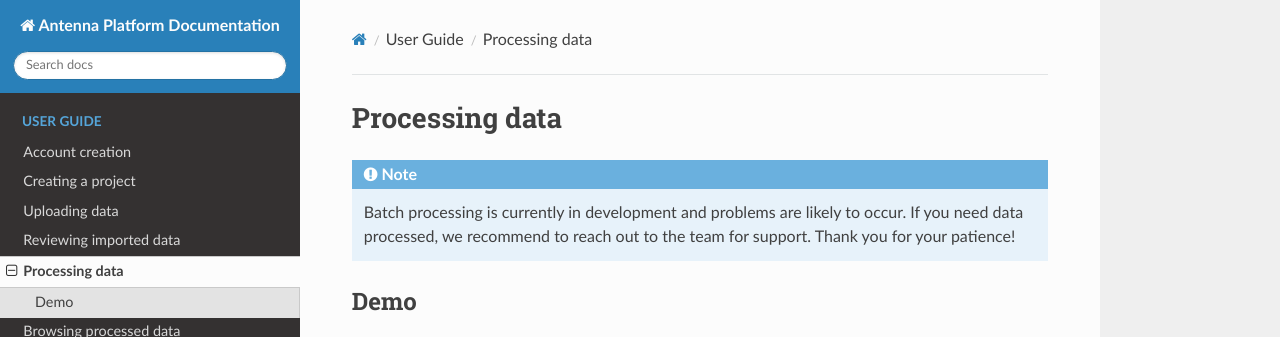
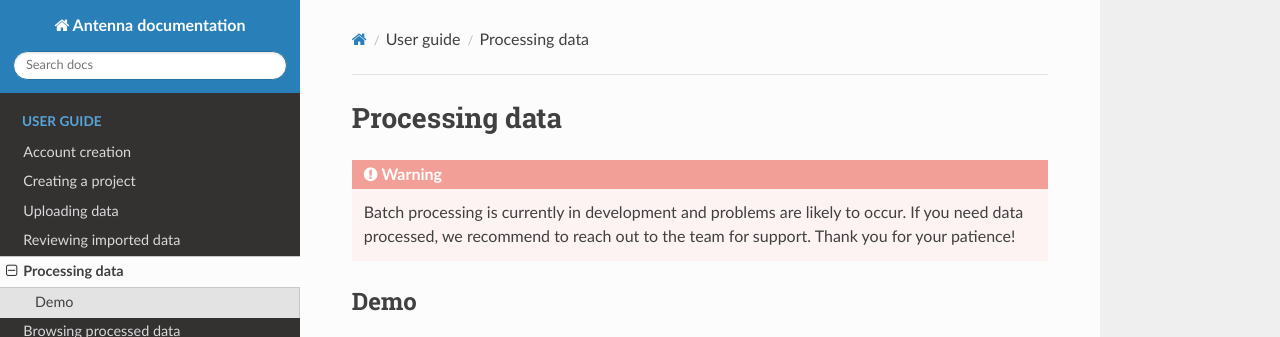
Before and after one commit to RolnickLab/antenna-docs, an MkDocs documentation site: the page built from docs/sections/user-guide/processing-data.md, in a window 1280 px wide, cut to the strip 0-337 px from the top of the page. Built offline with MkDocs 1.6.1, drawn with Linux system fonts in a browser that asks for light colours; nearby versions of some CDN libraries; some of the changed text lies outside the part shown.

Commit message:
fix: cleanup

```diff
--- a/docs/sections/user-guide/processing-data.md
+++ b/docs/sections/user-guide/processing-data.md
@@ -1,6 +1,6 @@
 # Processing data
 
-!!! note
+!!! danger "Warning"
 
     Batch processing is currently in development and problems are likely to occur. If you need data processed, we recommend to reach out to the team for support. Thank you for your patience!
 
--- a/mkdocs.yml
+++ b/mkdocs.yml
@@ -1,7 +1,7 @@
-site_name: Antenna Platform Documentation
+site_name: Antenna documentation
 
 nav:
-  - User Guide:
+  - User guide:
       - sections/user-guide/account-creation.md
       - sections/user-guide/project-creation.md
       - sections/user-guide/uploading-data.md
@@ -11,7 +11,7 @@ nav:
       - sections/user-guide/validating-data.md
       - sections/user-guide/visualizing-data.md
       - sections/user-guide/exporting-data.md
-  - Developer Guide:
+  - Developer guide:
       - sections/dev-guide/developer-guide.md
       - sections/dev-guide/update-documentation.md
 
```
